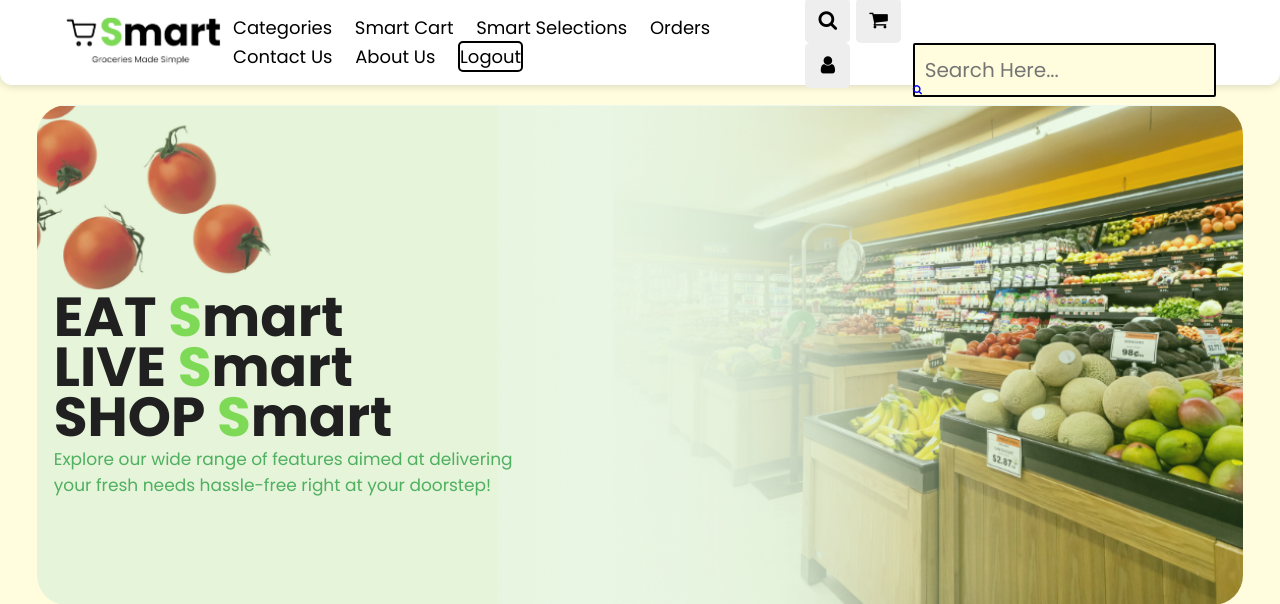
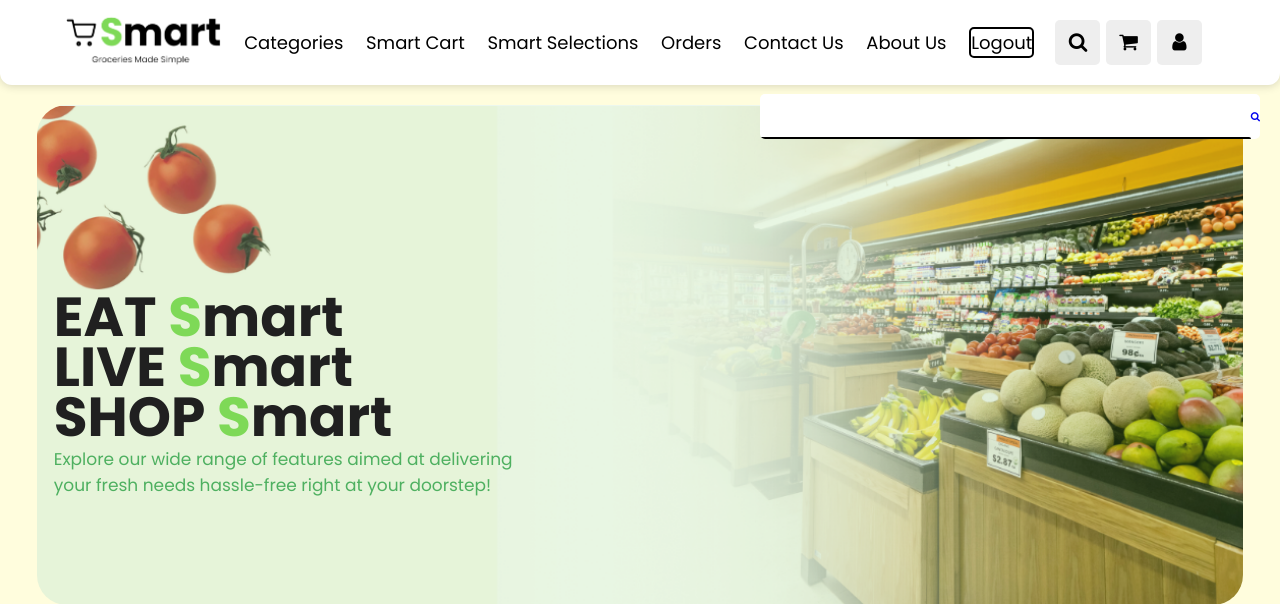
Before and after one commit to Termi007xt/Mini_Project, a PHP site: page /HOMEPAGE.php in a window 1280 px wide; the page is wider, and only the part inside the window is pictured. Shown: the top 604 px of that part. Run offline with PHP 8.4, Linux system fonts and the light colour scheme; the visitor is signed in with stand-in values (Sample User, id 1); some libraries are stand-ins or nearby versions.

Commit message:
changes Co-authored-by: Kishan Kumar Mishra  <TheRookiexe@users.noreply.github.com> Co-authored-by: 1mv22cs078 <1mv22cs078@users.noreply.github.com>

```diff
--- a/OURS/HOMEPAGE.php
+++ b/OURS/HOMEPAGE.php
@@ -66,12 +66,13 @@ if (!isset($_SESSION["user"])) {
         <a href="features\cart.html"><div class="fa fa-shopping-cart" id="cart-btn"></div>
         <a href="login-&-register\login.php"><div class="fa fa-user" id="login-btn"></div>
       </div>
-      <!--search bar-->
+      <!-- search bar -->
       <form class="search-form">
         <input type="search" id="search-box" placeholder="Search Here...">
         <label for="search-box" class="fa fa-search"></label>
 
       </form>
+
       <!--icons in header-->
     </header>
     <!--==Navigation Header end===-->
--- a/OURS/css/homepage.css
+++ b/OURS/css/homepage.css
@@ -532,12 +532,10 @@ nav .fa-solid {
 /* search bar css */
 .header .search-form
 {
-
-}
-/* border: 0px solid;
+  border: 0px solid;
   position: absolute;
   top:110%;
-   rem: 2rem;
+  right: 2rem;
   width: 50rem;
   height: 4.5rem;
   background: white;
@@ -545,4 +543,5 @@ nav .fa-solid {
   overflow: hidden;
   display: flex;
   align-items: center;
-   box-shadow: green; */
+  box-shadow: green;
+}
```
Lines whose indentation alone changed are shown as unchanged.
